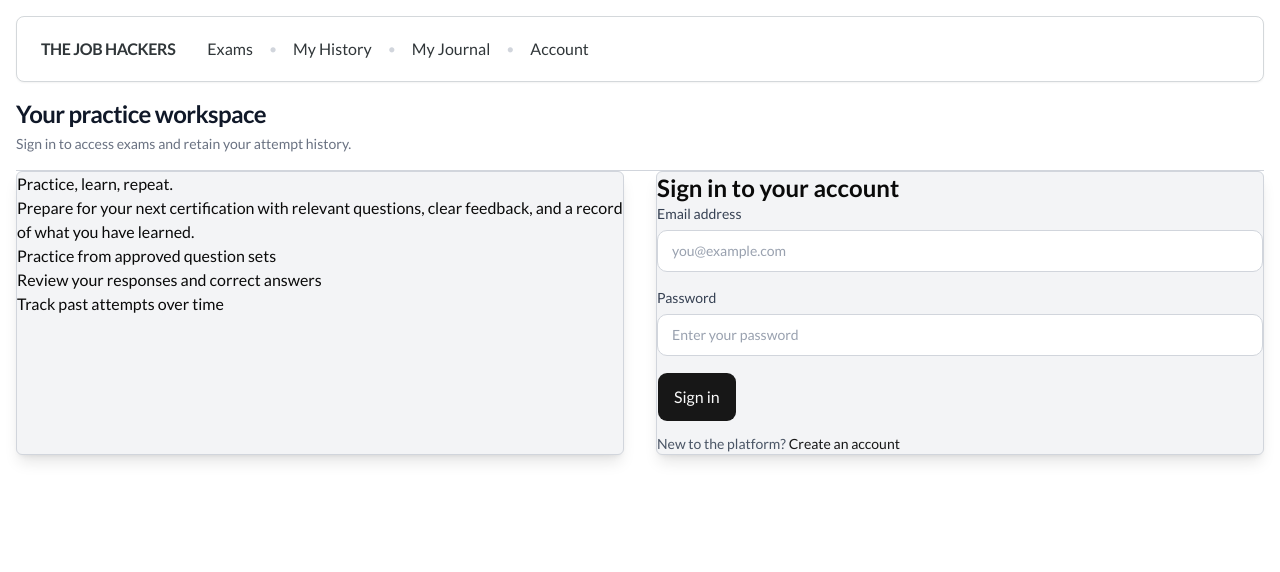
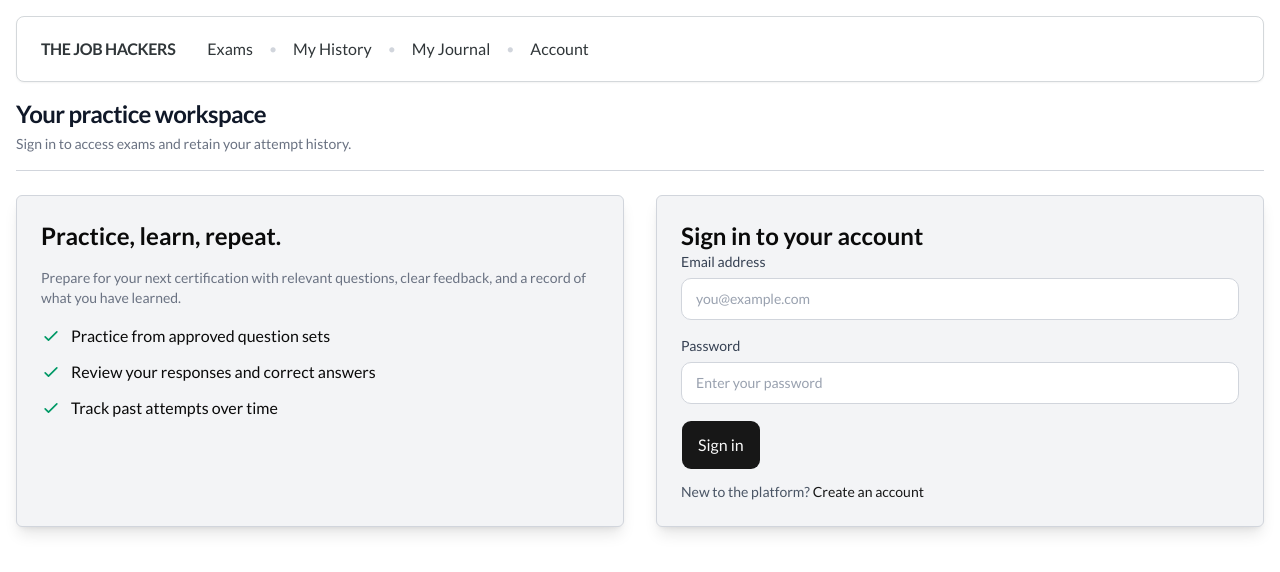
Before and after one commit to chingu-voyages/X02-team-01, a Next.js app in the folder frontend/: page /login in a window 1280 px wide. Shown: the top 572 px of the page. Built offline with nearby package versions, Linux system fonts and the light colour scheme.

Commit message:
ui(register): update LoginScreen styling

```diff
--- a/frontend/src/features/auth/login/LoginScreen.tsx
+++ b/frontend/src/features/auth/login/LoginScreen.tsx
@@ -11,20 +11,68 @@ export default function LoginScreen() {
         title="Your practice workspace"
         subtitle="Sign in to access exams and retain your attempt history."
       />
-      <div className="grid grid-cols-2">
-        <Card>
-          <h2>Practice, learn, repeat.</h2>
-          <p>
+      <div className="grid grid-cols-2 mt-6">
+        <Card className="p-6">
+          <h2 className="font-bold text-2xl">Practice, learn, repeat.</h2>
+          <p className="my-4 text-sm text-gray-500">
             Prepare for your next certification with relevant questions, clear
             feedback, and a record of what you have learned.
           </p>
-          <ul>
-            <li>Practice from approved question sets</li>
-            <li>Review your responses and correct answers</li>
-            <li>Track past attempts over time</li>
+          <ul className="space-y-3 items-start gap-2.5">
+            <li className="flex items-start gap-2.5">
+              <svg
+                className="w-5 h-5 text-emerald-600 shrink-0 mt-0.5"
+                fill="none"
+                stroke="currentColor"
+                viewBox="0 0 24 24"
+                aria-hidden="true"
+              >
+                <path
+                  strokeLinecap="round"
+                  strokeLinejoin="round"
+                  strokeWidth="2"
+                  d="M5 13l4 4L19 7"
+                />
+              </svg>
+              <span>Practice from approved question sets</span>
+            </li>
+            <li className="flex items-start gap-2.5">
+              <svg
+                className="w-5 h-5 text-emerald-600 shrink-0 mt-0.5"
+                fill="none"
+                stroke="currentColor"
+                viewBox="0 0 24 24"
+                aria-hidden="true"
+              >
+                <path
+                  strokeLinecap="round"
+                  strokeLinejoin="round"
+                  strokeWidth="2"
+                  d="M5 13l4 4L19 7"
+                />
+              </svg>
+              <span>Review your responses and correct answers</span>
+            </li>
+            <li className="flex items-start gap-2.5">
+              <svg
+                className="w-5 h-5 text-emerald-600 shrink-0 mt-0.5"
+                fill="none"
+                stroke="currentColor"
+                viewBox="0 0 24 24"
+                aria-hidden="true"
+              >
+                <path
+                  strokeLinecap="round"
+                  strokeLinejoin="round"
+                  strokeWidth="2"
+                  d="M5 13l4 4L19 7"
+                />
+              </svg>
+              <span>Track past attempts over time</span>
+            </li>
           </ul>
         </Card>
-        <Card>
+        <Card className="p-6">
           <LoginForm />
         </Card>
       </div>
```
